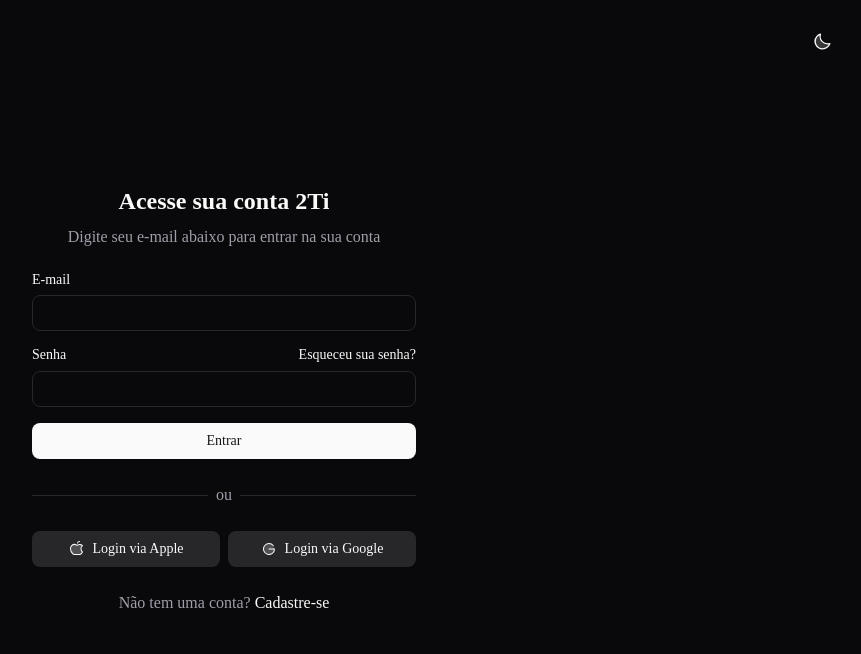
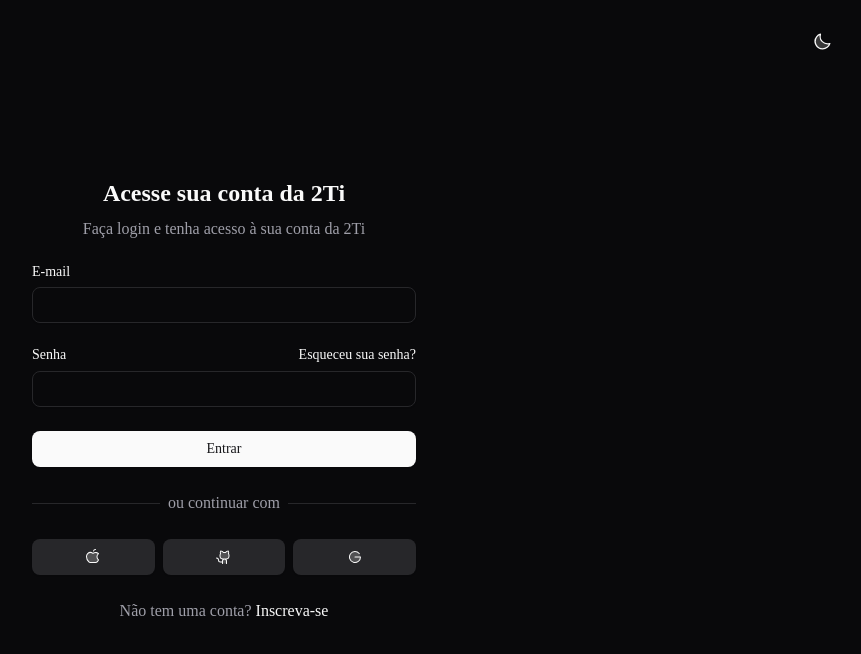
Before and after one commit to igornicoletti/my-project-latest, a React (Vite) app: page /signin in a window 1280 px wide. Shown: the top 654 px of the page, without its empty margins (416-1277 px from the left). Built offline with nearby package versions, Linux system fonts and the light colour scheme; a web font is replaced by a local one.

Commit message:
chore(auth): refine signup and signin titles and descriptions

```diff
--- a/src/components/custom/AuthForm.tsx
+++ b/src/components/custom/AuthForm.tsx
@@ -3,7 +3,7 @@
 import { AuthFormProps, SignInData, SignUpData } from '@/types'
 import { signInSchema, signUpSchema } from '@/utils'
 import { zodResolver } from '@hookform/resolvers/zod'
-import { AppleLogo, GoogleLogo } from '@phosphor-icons/react'
+import { AppleLogo, GithubLogo, GoogleLogo } from '@phosphor-icons/react'
 import { useForm } from 'react-hook-form'
 import { Link, useLocation } from 'react-router-dom'
 import { toast } from 'sonner'
@@ -42,11 +42,11 @@
   return (
     <div className='grid gap-6'>
       <div className='grid gap-2'>
-        <h1 className='text-2xl font-semibold'>{config.title}</h1>
+        <h1 className='text-xl sm:text-2xl font-semibold'>{config.title}</h1>
         <p className='text-balance text-muted-foreground'>{config.description}</p>
       </div>
       <Form {...form}>
-        <form className='grid gap-4' onSubmit={form.handleSubmit(onSubmit)}>
+        <form className='grid gap-6' onSubmit={form.handleSubmit(onSubmit)}>
           {fields.map((field) => (
             <FormField
               key={field.id}
@@ -77,17 +77,18 @@
         <div className='grid gap-6'>
           <div className='relative after:absolute after:inset-0 after:top-1/2 after:z-0 after:flex after:items-center after:border-t after:border-border'>
             <span className='relative z-10 px-2 text-muted-foreground bg-background'>
-              ou
+              ou continuar com
             </span>
           </div>
-          <div className='grid sm:grid-cols-2 gap-2'>
-            <Button variant='secondary'>
+          <div className='grid grid-cols-3 gap-2'>
+            <Button variant='secondary' aria-label='Faça login com a Apple'>
               <AppleLogo size={24} weight='duotone' />{' '}
-              Login via Apple
             </Button>
-            <Button variant='secondary'>
+            <Button variant='secondary' aria-label='Faça login com o GitHub'>
+              <GithubLogo size={24} weight='duotone' />{' '}
+            </Button>
+            <Button variant='secondary' aria-label='Faça login com o Google'>
               <GoogleLogo size={24} weight='duotone' />{' '}
-              Login via Google
             </Button>
           </div>
         </div>
--- a/src/utils/auth/authConfig.ts
+++ b/src/utils/auth/authConfig.ts
@@ -2,21 +2,21 @@
 
 export const authConfig: Record<Auth, AuthConfigProps> = {
   signup: {
-    title: 'Criar uma conta',
-    description: 'Digite seus dados abaixo para criar sua conta',
-    buttonText: 'Cadastrar',
+    title: 'Crie sua conta da 2Ti',
+    description: 'Inscreva-se e tenha acesso à sua conta da 2Ti',
+    buttonText: 'Continuar',
     question: 'Já tem uma conta?',
-    linkText: 'Entrar',
+    linkText: 'Faça login',
     linkTo: '/signin',
     socialButtons: true,
     forgotPassword: false,
   },
   signin: {
-    title: 'Acesse sua conta 2Ti',
-    description: 'Digite seu e-mail abaixo para entrar na sua conta',
+    title: 'Acesse sua conta da 2Ti',
+    description: 'Faça login e tenha acesso à sua conta da 2Ti',
     buttonText: 'Entrar',
     question: 'Não tem uma conta?',
-    linkText: 'Cadastre-se',
+    linkText: 'Inscreva-se',
     linkTo: '/signup',
     socialButtons: true,
     forgotPassword: true,
```
